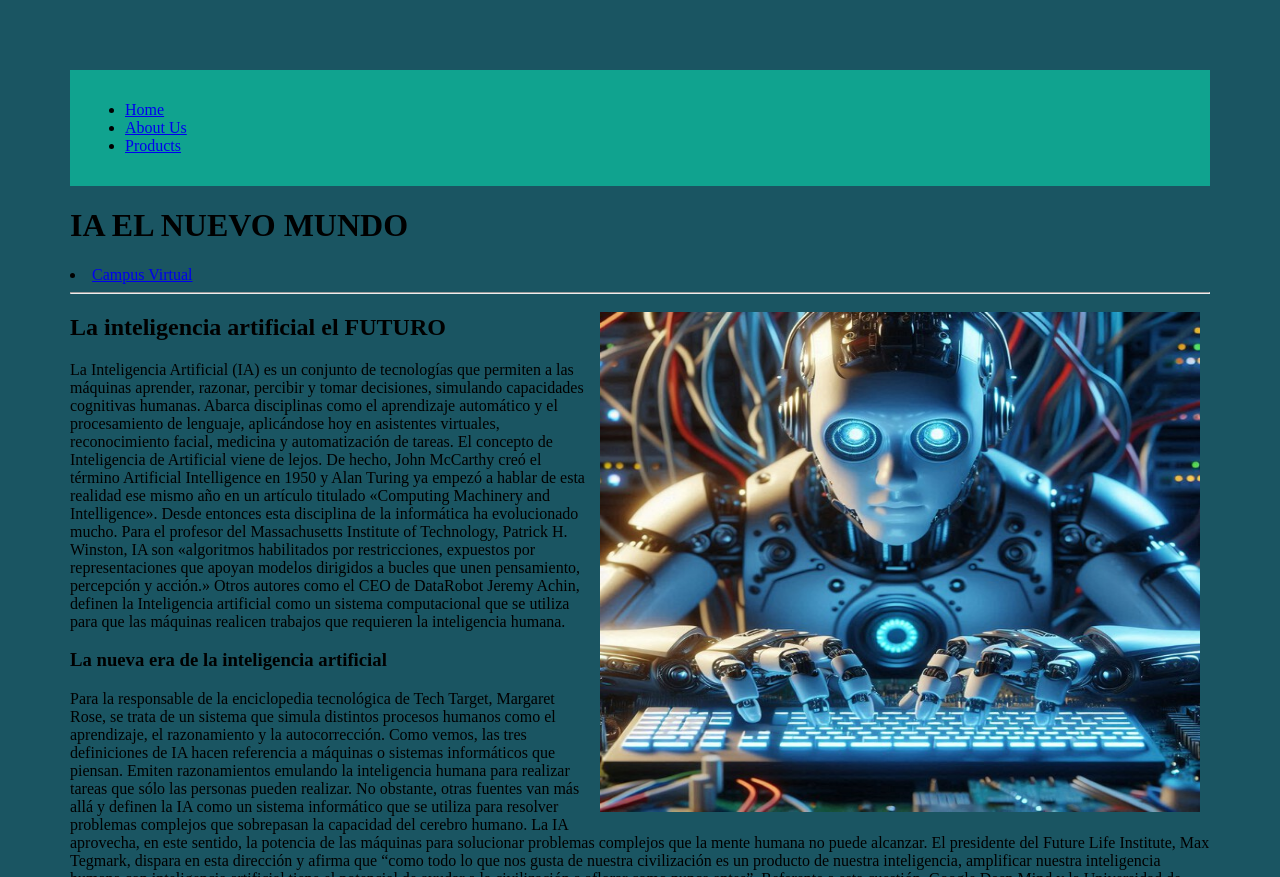
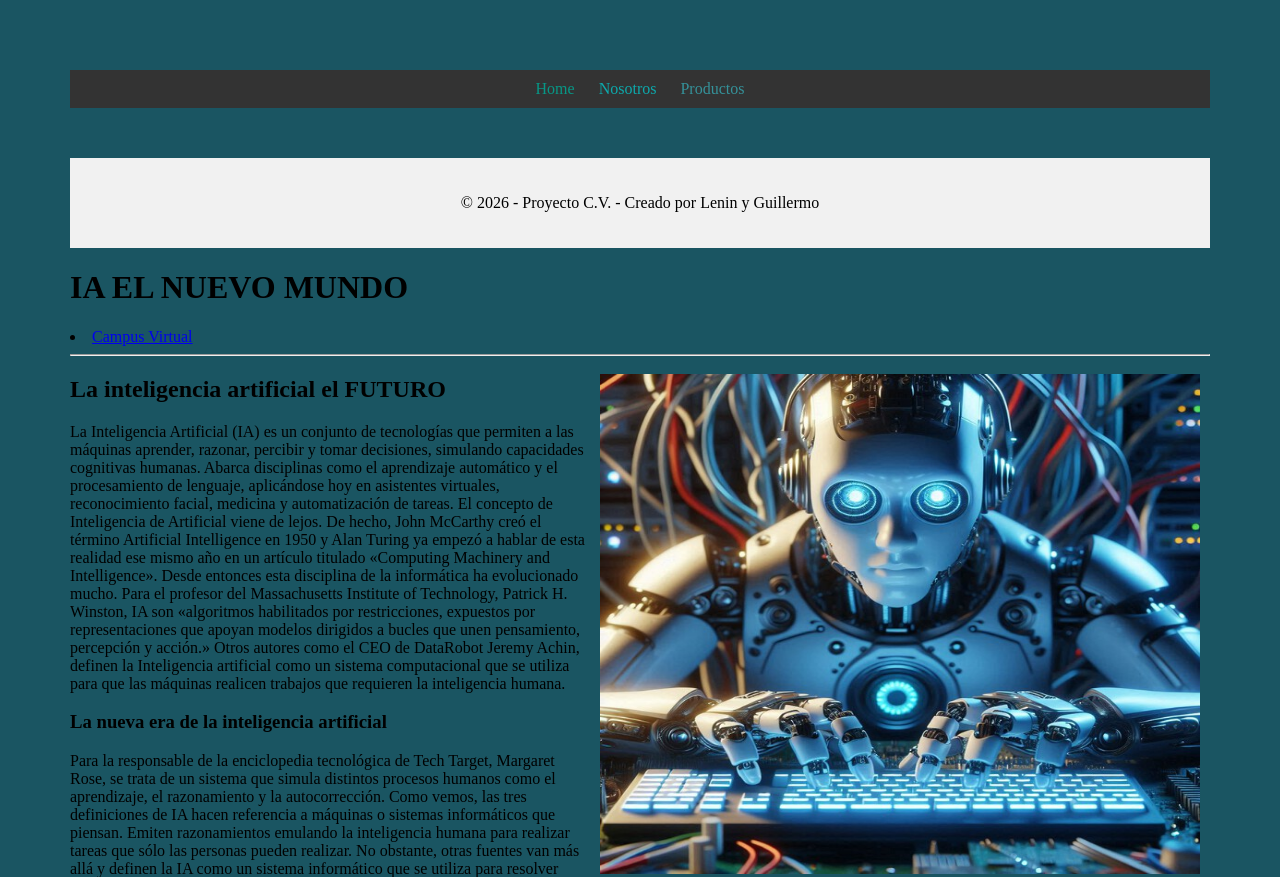
Before and after one commit to LeninGuato/Proyecto-C.V, a plain HTML site: page INDEX.html in a window 1280 px wide. Shown: the top 877 px of the page. Drawn offline with Linux system fonts and the light colour scheme.

Commit message:
PROYECTO

```diff
--- a/INDEX.html
+++ b/INDEX.html
@@ -10,15 +10,15 @@
 
 </body>
 
-    <nav style="background-color: #10a38f; padding: 15px; display: flex; justify-content: first baseline;">
-        <ul>
-            <li><a href="INDEX.html">Home</a></li>
-            <li><a href="NOSOTROS.html">About Us</a></li>
-            <li><a href="PRODUCTOS.html">Products</a></li>
-            </ul>
-    </nav>
-    </nav>
+<nav style="background-color: #333; padding: 10px; text-align: center;">
+    <a href="ÍNDICE.html" style="color: rgb(7, 151, 134); margin: 10px; text-decoration: none;">Home</a>
+    <a href="NOSOTROS.html" style="color: rgb(13, 169, 172); margin: 10px; text-decoration: none;">Nosotros</a>
+    <a href="PRODUCTOS.html" style="color: rgb(53, 146, 154); margin: 10px; text-decoration: none;">Productos</a>
+</nav><footer style="background-color: #f1f1f1; text-align: center; padding: 20px; margin-top: 50px;">
+    <p>&copy; 2026 - Proyecto C.V. - Creado por Lenin y Guillermo</p>
+</footer>
     <h1>IA EL NUEVO MUNDO</h1>
+
                 <li><a target="_blank" href="https://campusvirtual.itsqmet.edu.ec/campusV">Campus Virtual</a></li>
                 <hr>
             <img src="IMAGUENES/imaguen 1.jpeg" alt="#"width= "600px" height="500px" style="float: right; margin: 10px;">
@@ -63,6 +63,7 @@ No obstante, el ML es una categoría relativamente amplia. El desarrollo de esto
 Deep Learning (DL)
 
 Es una versión aún más específica del Machine Learning (ML) que hace referencia a un conjunto de algoritmos (o redes neuronales) que están pensados para el aprendizaje automático de las máquinas y participan en un razonamiento no lineal.  </p>
-<iframe width="560" height="315" src="https://www.youtube.com/embed/tz8FE5fCrXw?si=t8nB1oRbb_GgQqM9" title="YouTube video player" frameborder="0" allow="accelerometer; autoplay; clipboard-write; encrypted-media; gyroscope; picture-in-picture; web-share" referrerpolicy="strict-origin-when-cross-origin" allowfullscreen></iframe>
+<iframe width="560" height="515" src="https://www.youtube.com/embed/tz8FE5fCrXw?si=t8nB1oRbb_GgQqM9" title="YouTube video player" frameborder="0" allow="accelerometer; autoplay; clipboard-write; encrypted-media; gyroscope; picture-in-picture; web-share" referrerpolicy="strict-origin-when-cross-origin" allowfullscreen></iframe>
+<foo style="background-color: #0935a4; text-align: center; padding: 20px; margin-top: 50px;">
 </body>
 </html>
```
Also changed, not shown: IMAGUENES/itsqmet.png (added).
